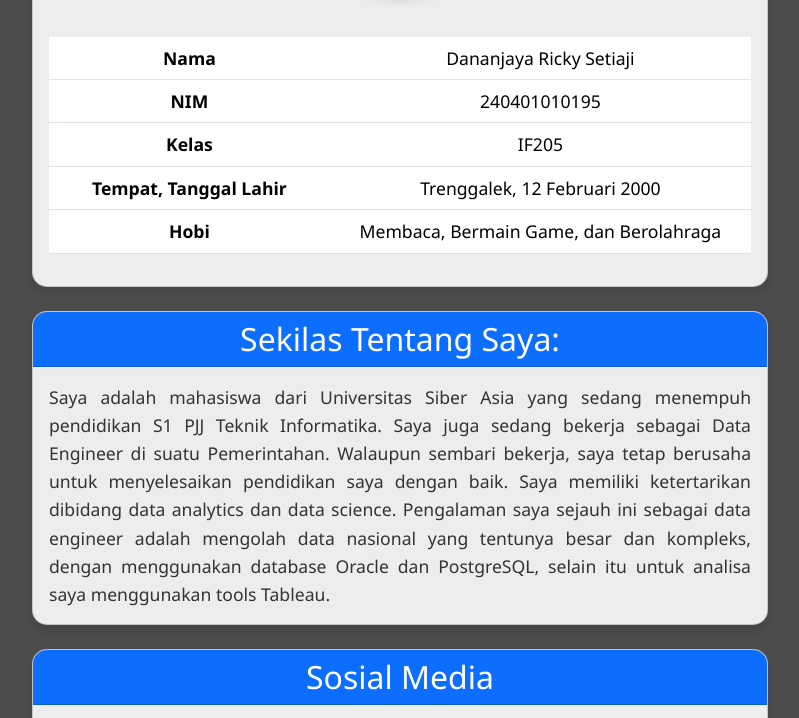
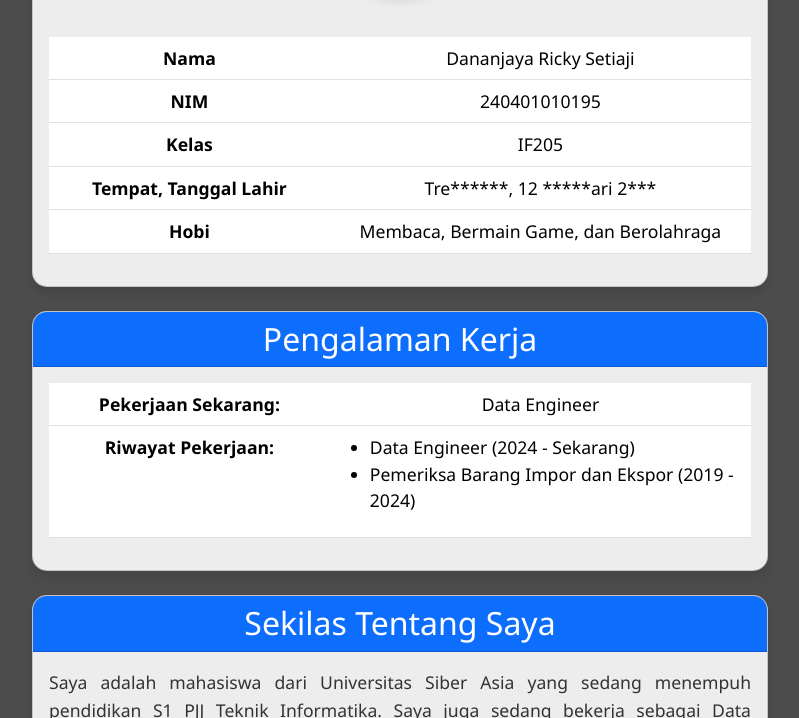
Before and after one commit to Danrick12/Danrick12.github.io, a website: page index.html in a window 1280 px wide. Shown: the part 423-1141 px from the top of the page, without its empty margins (240-1039 px from the left). Drawn offline with nearby package versions, Linux system fonts and the light colour scheme.

Commit message:
Add table "Pengalaman Kerja" and remove detail on Tempat Tanggal Lahir

```diff
--- a/index.html
+++ b/index.html
@@ -148,7 +148,7 @@
                                 </tr>
                                 <tr>
                                     <td>Tempat, Tanggal Lahir</td>
-                                    <td>Trenggalek, 12 Februari 2000</td>
+                                    <td>Tre******, 12 *****ari 2***</td>
                                 </tr>
                                 <tr>
                                     <td>Hobi</td>
@@ -161,12 +161,39 @@
 
                 <div class="card mb-4">
                     <div class="card-header bg-primary text-white">
-                        <h2 class="card-title mb-0">Sekilas Tentang Saya:</h2>
+                        <h2 class="card-title mb-0">Pengalaman Kerja</h2>
+                    </div>
+                    <div class="card-body">
+                        <table class="table table-hover table-profile">
+                            <tbody>
+                                <tr>
+                                    <td>Pekerjaan Sekarang:</td>
+                                    <td>Data Engineer</td>
+                                </tr>
+                                <tr>
+                                    <td>Riwayat Pekerjaan:</td>
+                                    <td>
+                                        <ul style="text-align: left;">
+                                            <li>Data Engineer (2024 - Sekarang)</li>
+                                            <li>Pemeriksa Barang Impor dan Ekspor (2019 - 2024)</li>
+                                        </ul>
+                                    </td>
+                                </tr>
+                            </tbody>
+                        </table>
+                    </div>
+                </div>
+                <div class="card mb-4">
+                    <div class="card-header bg-primary text-white">
+                        <h2 class="card-title mb-0">Sekilas Tentang Saya</h2>
                     </div>
                     <div class="card-body">
                         <p>Saya adalah mahasiswa dari Universitas Siber Asia yang sedang menempuh pendidikan S1 PJJ Teknik Informatika. Saya juga sedang bekerja sebagai Data Engineer di suatu Pemerintahan.
                             Walaupun sembari bekerja, saya tetap berusaha untuk menyelesaikan pendidikan saya dengan baik. Saya memiliki ketertarikan dibidang data analytics dan data science.
                             Pengalaman saya sejauh ini sebagai data engineer adalah mengolah data nasional yang tentunya besar dan kompleks, dengan menggunakan database Oracle dan PostgreSQL, selain itu untuk analisa saya menggunakan tools Tableau.
+                        </p>
+                        <p>
+                            Alasan saya menempuh pendidikan di Universitas Siber Asia adalah karena saya ingin upgrade skill dan menambah wawasan saya di bidang teknologi untuk menunjang pekerjaan saya sehari hari.
                         </p>
                     </div>
                 </div>
```
